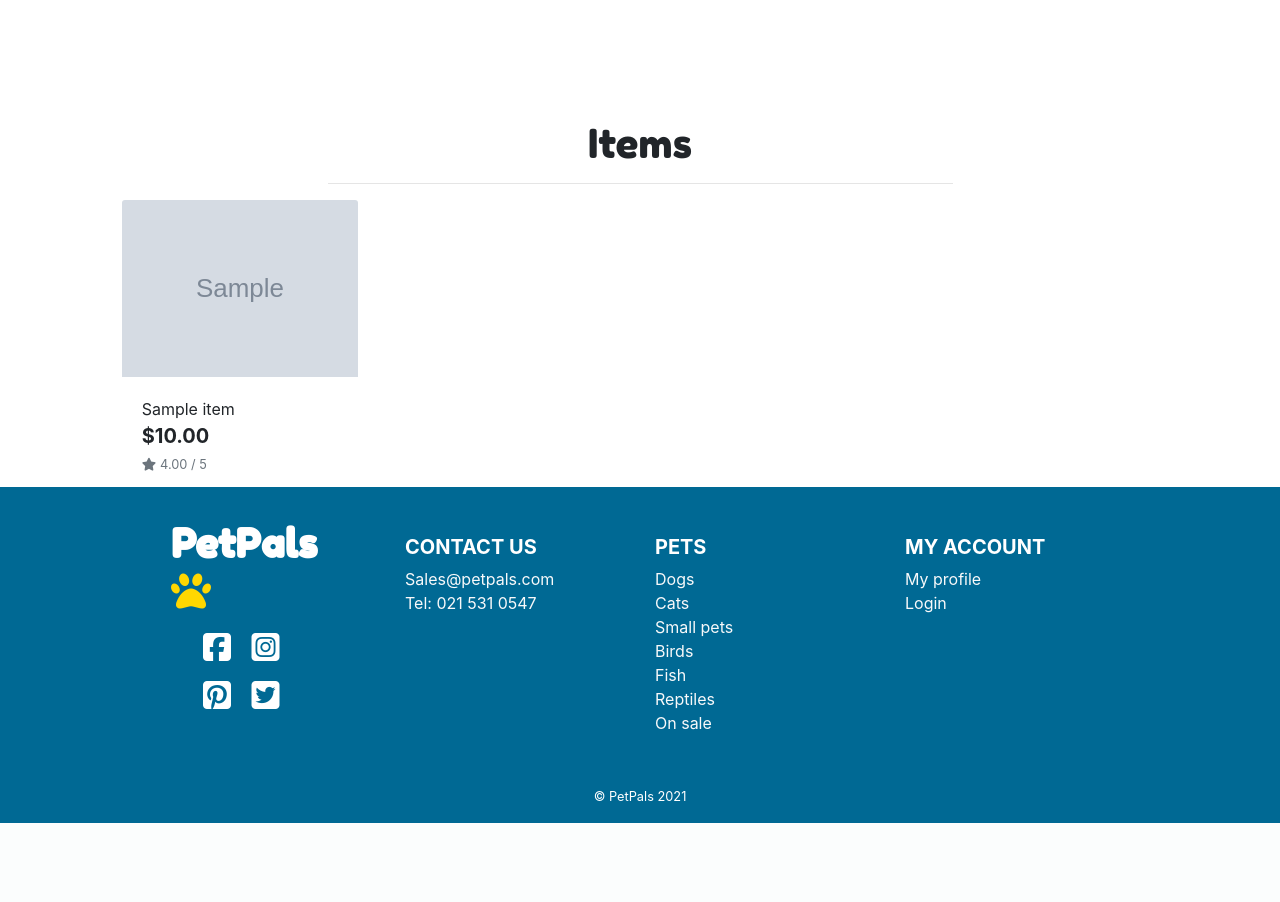
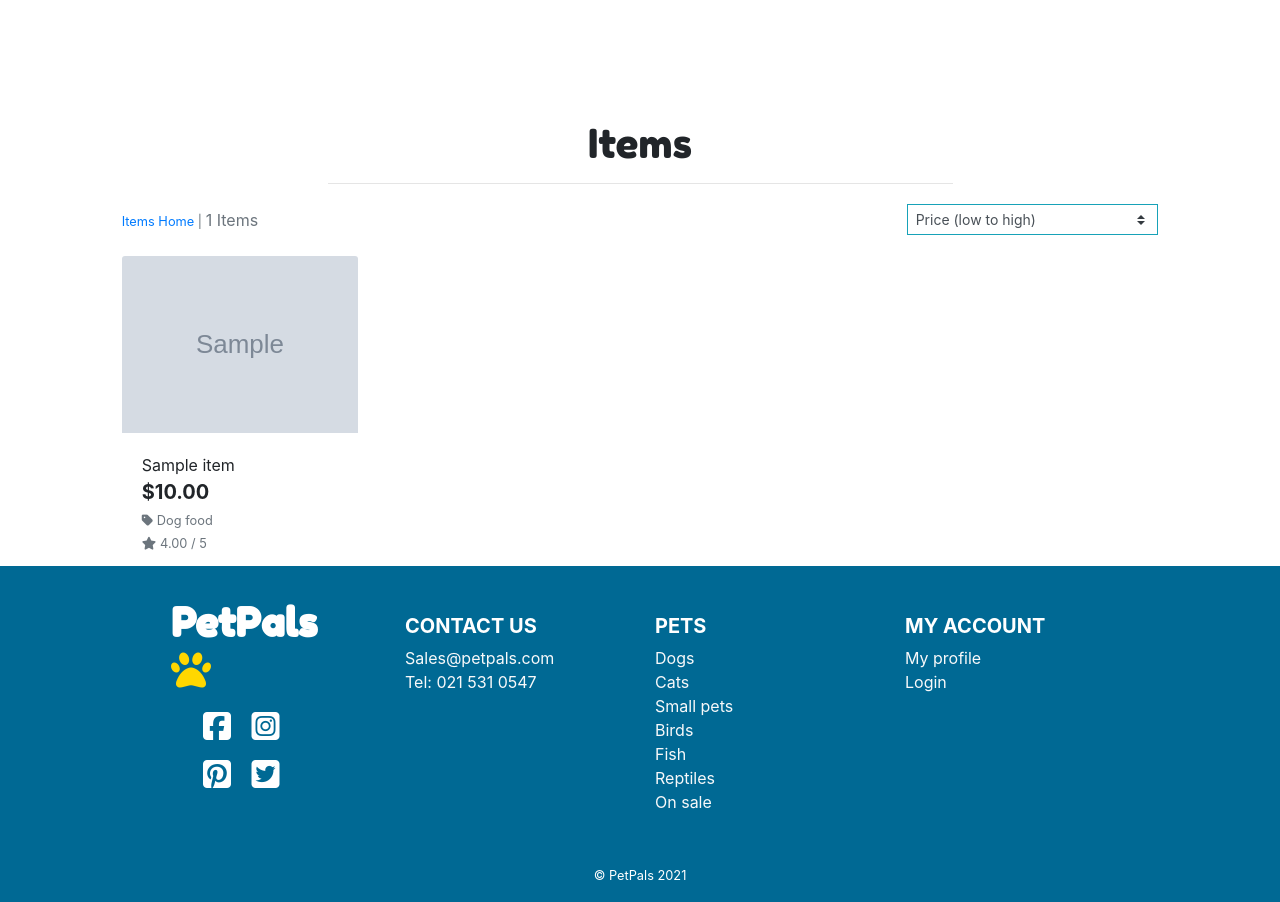
Before and after one commit to Code-Institute-Submissions/MAN95-dev-PetPals_NovResub, a Django app: a page that uses items/templates/items/items.html in a window 1280 px wide. Shown: the part 238-1140 px from the top of the page. Before the commit the page ends 1061 px from the top, so only its background shows below. Run offline with Django 3.2, Linux system fonts and the light colour scheme; data comes from the database, SQL or seed files in the repository; tables that the repository leaves empty hold one stand-in row (values such as "Sample post"); grey boxes marked "Sample" are stand-in pictures; parts of the project's set-up code (start-up, migrations or seed data) failed here and were passed over; some libraries are stand-ins or nearby versions.

Commit message:
Add sorting and item counts too item page

```diff
--- a/items/templates/items/items.html
+++ b/items/templates/items/items.html
@@ -15,12 +15,41 @@
         <div class="row">
             <div class="col text-center mt-3">
                 <h2 class="logo-font">Items</h2>
+                {% for c in current_categories %}
+                    <a class="category-badge text-decoration-none" href="{% url 'items' %}?category={{ c.name }}">
+                        <span class="p-2 mt-2 badge badge-white text-black rounded-0 border border-dark">{{ c.friendly_name }}</span>
+                    </a>
+                {% endfor %}
                 <hr class="w-50 mb-1">
             </div>
         </div>
         <div class="row">
-            <div class="product-container col-10 offset-1">
-                <div class="row mt-1 mb-2"></div>
+            <div class="item-container col-10 offset-1">
+                <div class="row mt-1 mb-2">
+                    <div class="col-12 col-md-6 my-auto order-md-last d-flex justify-content-center justify-content-md-end">
+                        <div class="sort-select-wrapper w-50">
+                            <select id="sort-selector" class="custom-select custom-select-sm rounded-0 border border-{% if current_sorting != 'None_None' %}info{% else %}black{% endif %}">
+                                <option value="reset" {% if current_sorting == 'None_None' %}selected{% endif %}>Sort by...</option>
+                                <option value="price_asc" {% if current_sorting == 'price_asc' %}selected{% endif %}>Price (low to high)</option>
+                                <option value="price_desc" {% if current_sorting == 'price_desc' %}selected{% endif %}>Price (high to low)</option>
+                                <option value="rating_asc" {% if current_sorting == 'rating_asc' %}selected{% endif %}>Rating (low to high)</option>
+                                <option value="rating_desc" {% if current_sorting == 'rating_desc' %}selected{% endif %}>Rating (high to low)</option>
+                                <option value="name_asc" {% if current_sorting == 'name_asc' %}selected{% endif %}>Name (A-Z)</option>
+                                <option value="name_desc" {% if current_sorting == 'name_desc' %}selected{% endif %}>Name (Z-A)</option>
+                                <option value="category_asc" {% if current_sorting == 'category_asc' %}selected{% endif %}>Category (A-Z)</option>
+                                <option value="category_desc" {% if current_sorting == 'category_desc' %}selected{% endif %}>Category (Z-A)</option>
+                            </select>
+                        </div>
+                    </div>
+                    <div class="col-12 col-md-6 order-md-first">
+                        <p class="text-muted mt-3 text-center text-md-left">
+                            {% if search_term or current_categories or current_sorting != 'None_None' %}
+                                <span class="small"><a href="{% url 'items' %}">Items Home</a> | </span>
+                            {% endif %}
+                            {{ items|length }} Items{% if search_term %} found for <strong>"{{ search_term }}"</strong>{% endif %}
+                        </p>
+                    </div>
+                </div>
                 <div class="row">
                     {% for item in items %}
                         <div class="col-sm-6 col-md-6 col-lg-4 col-xl-3">
@@ -41,6 +70,13 @@
                                     <div class="row">
                                         <div class="col">
                                             <p class="lead mb-0 text-left font-weight-bold">${{ item.price }}</p>
+                                            {% if item.category %}
+                                            <p class="small mt-1 mb-0">
+                                                <a class="text-muted" href="{% url 'items' %}?category={{ product.category.name }}">
+                                                    <i class="fas fa-tag mr-1"></i>{{ item.category.friendly_name }}
+                                                </a>
+                                            </p>
+                                            {% endif %}
                                             {% if item.rating %}
                                                 <small class="text-muted"><i class="fas fa-star mr-1"></i>{{ item.rating }} / 5</small>
                                             {% else %}
```
Also changed, not shown: items/templates/items/item_detail.html (+7 -0 lines), static/css/base.css (+0 -9 lines).
